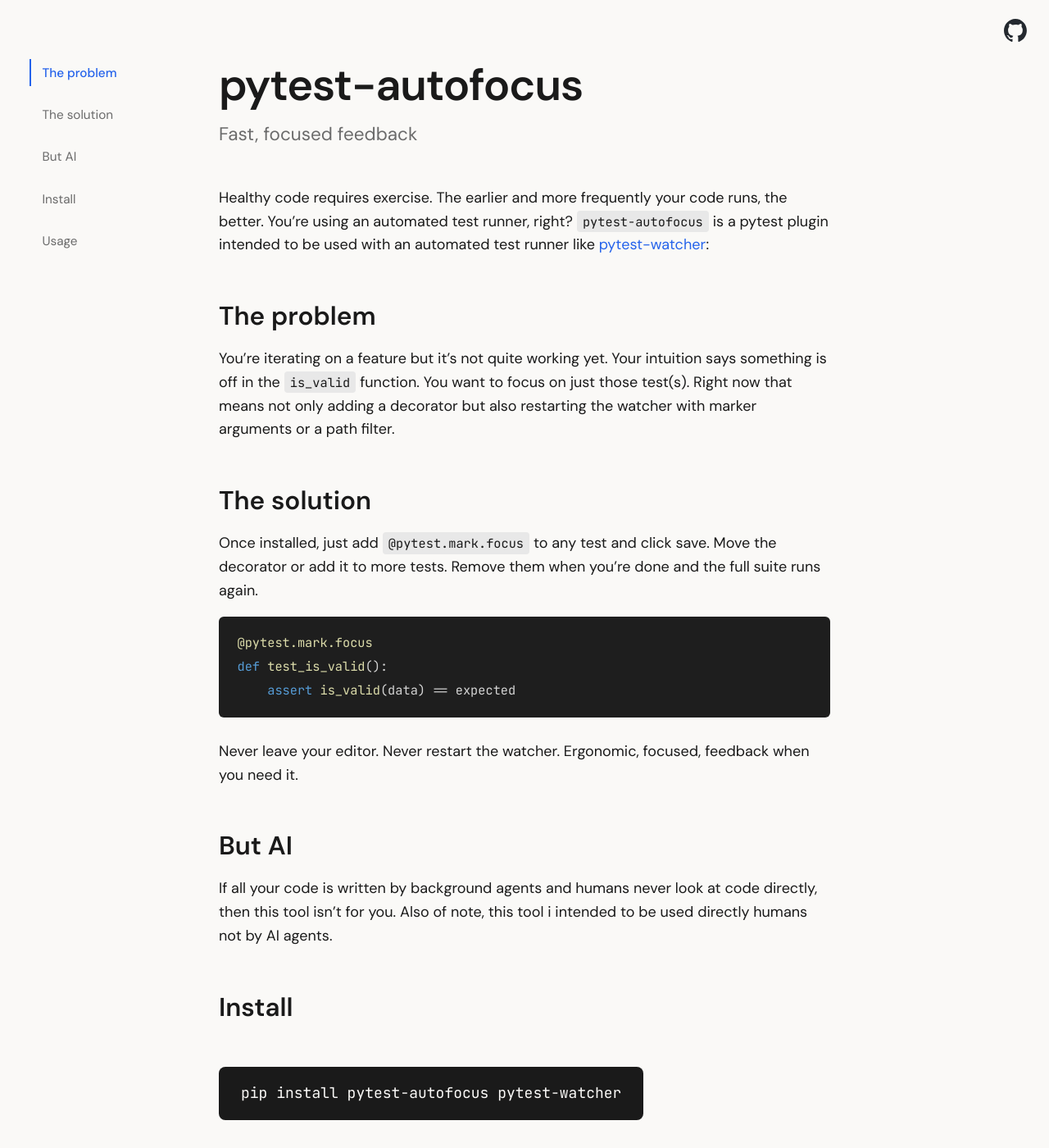
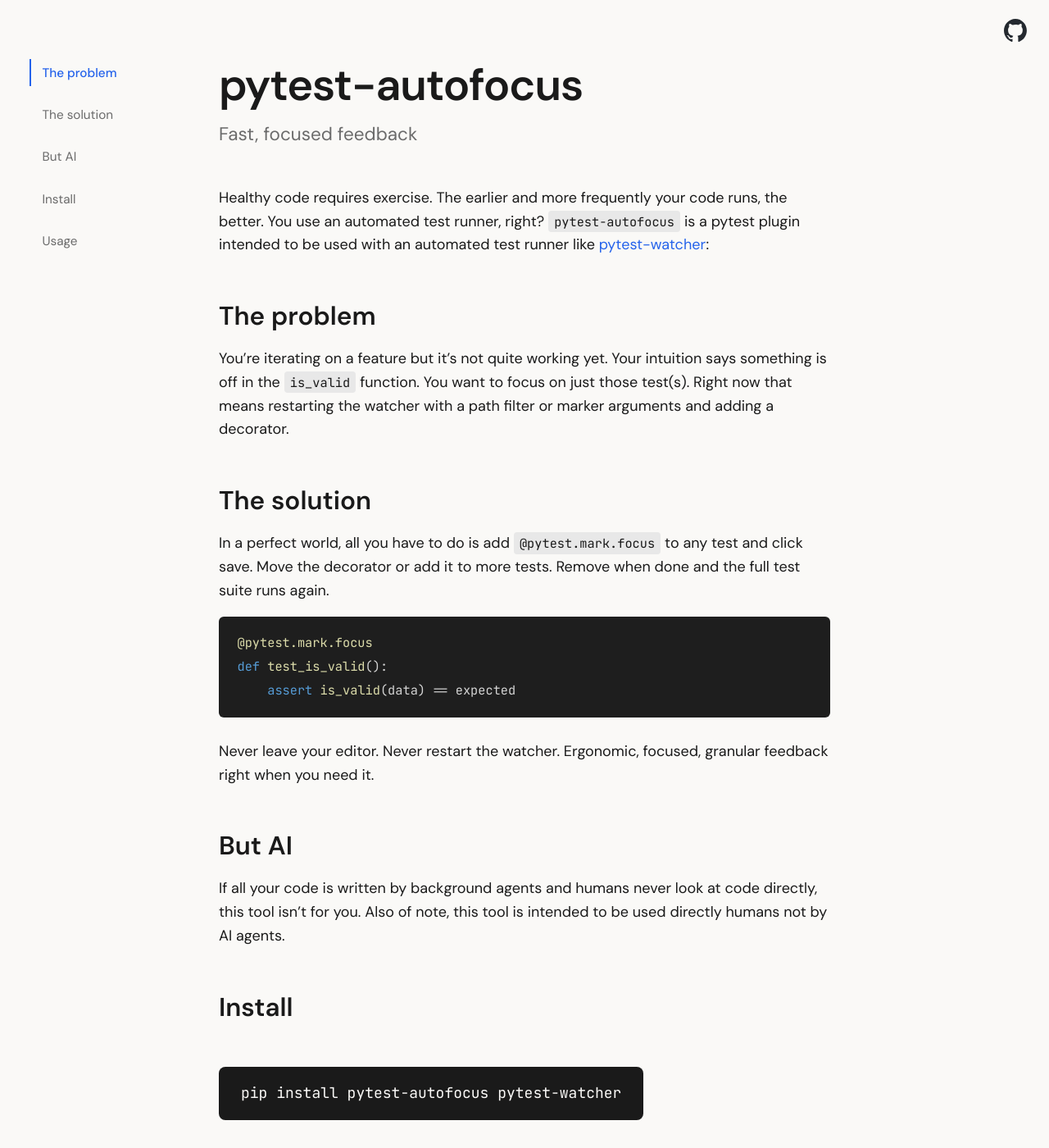
Before and after one commit to mattflo/pytest-autofocus, a Jekyll site: the page built from docs/index.md, in a window 1280 px wide and 1400 px high. Shown: the whole window at 82% size. Built offline with Jekyll 4.4.1, drawn with Linux system fonts in a browser that asks for light colours.

Commit message:
more homepage edits

````diff
--- a/docs/index.md
+++ b/docs/index.md
@@ -8,15 +8,15 @@
 <p class="tagline">Fast, focused feedback</p>
 
 
-Healthy code requires exercise. The earlier and more frequently your code runs, the better. You're using an automated test runner, right? `pytest-autofocus` is a pytest plugin intended to be used with an automated test runner like [pytest-watcher](https://github.com/olzhasar/pytest-watcher):
+Healthy code requires exercise. The earlier and more frequently your code runs, the better. You use an automated test runner, right? `pytest-autofocus` is a pytest plugin intended to be used with an automated test runner like [pytest-watcher](https://github.com/olzhasar/pytest-watcher):
 
 ## The problem
 
-You're iterating on a feature but it's not quite working yet. Your intuition says something is off in the `is_valid` function. You want to focus on just those test(s). Right now that means not only adding a decorator but also restarting the watcher with marker arguments or a path filter.
+You're iterating on a feature but it's not quite working yet. Your intuition says something is off in the `is_valid` function. You want to focus on just those test(s). Right now that means restarting the watcher with a path filter or marker arguments and adding a decorator.
 
 ## The solution
 
-Once installed, just add `@pytest.mark.focus` to any test and click save. Move the decorator or add it to more tests. Remove them when you're done and the full suite runs again.
+In a perfect world, all you have to do is add `@pytest.mark.focus` to any test and click save. Move the decorator or add it to more tests. Remove when done and the full test suite runs again.
 
 ```python
 @pytest.mark.focus
@@ -24,19 +24,15 @@
     assert is_valid(data) == expected
 ```
 
-Never leave your editor. Never restart the watcher. Ergonomic, focused, feedback when you need it.
+Never leave your editor. Never restart the watcher. Ergonomic, focused, granular feedback right when you need it.
 
 ## But AI
 
-If all your code is written by background agents and humans never look at code directly, then this tool isn't for you. Also of note, this tool i intended to be used directly humans not by AI agents.
+If all your code is written by background agents and humans never look at code directly, this tool isn't for you. Also of note, this tool is intended to be used directly humans not by AI agents.
 
 ## Install
 
 <div class="install">pip install pytest-autofocus pytest-watcher</div>
-
-<div class="video-placeholder">
-  Video coming soon
-</div>
 
 ## Usage
 
````
